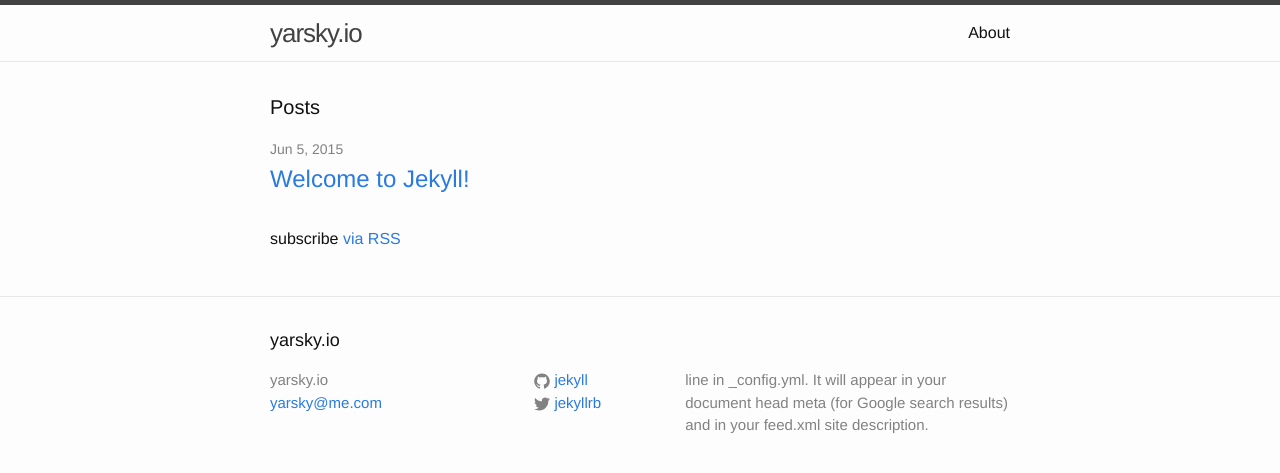
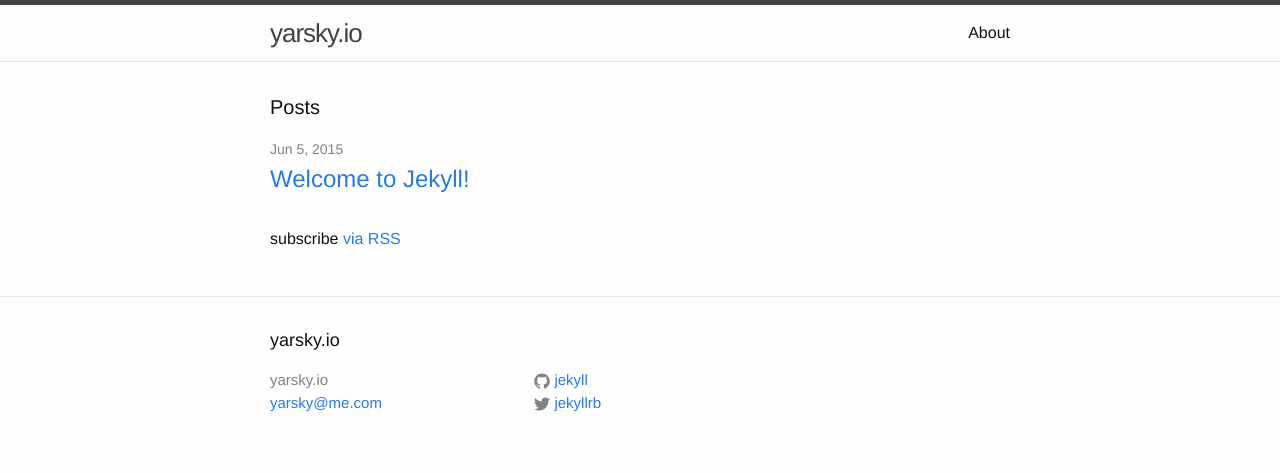
Before and after one commit to nicyarsky/jekyll, a Jekyll site: the page built from index.html, in a window 1280 px wide. Shown: the top 473 px of the page. Built offline with Jekyll 4.4.1, drawn with Linux system fonts in a browser that asks for light colours.

Commit message:
Update _config.yml

```diff
--- a/_config.yml
+++ b/_config.yml
@@ -1,10 +1,7 @@
 # Site settings
 title: yarsky.io
 email: yarsky@me.com
-description: > # this means to ignore newlines until "baseurl:"
-
-  line in _config.yml. It will appear in your document head meta (for
-  Google search results) and in your feed.xml site description.
+description: > # this means to ignore newlines until "baseurl:"line in _config.yml. It will appear in your document head meta (forGoogle search results) and in your feed.xml site description.
 baseurl: "" # the subpath of your site, e.g. /blog/
 url: "http://yourdomain.com" # the base hostname & protocol for your site
 twitter_username: jekyllrb
```
